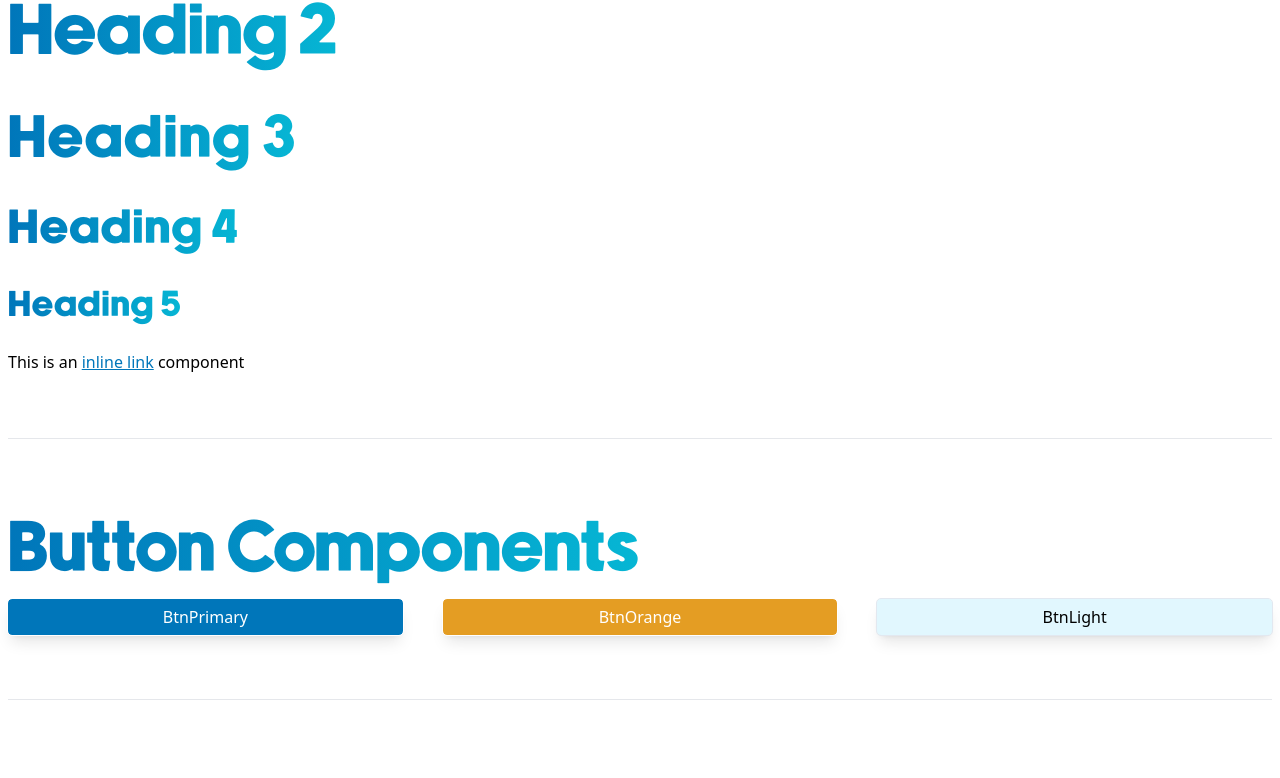
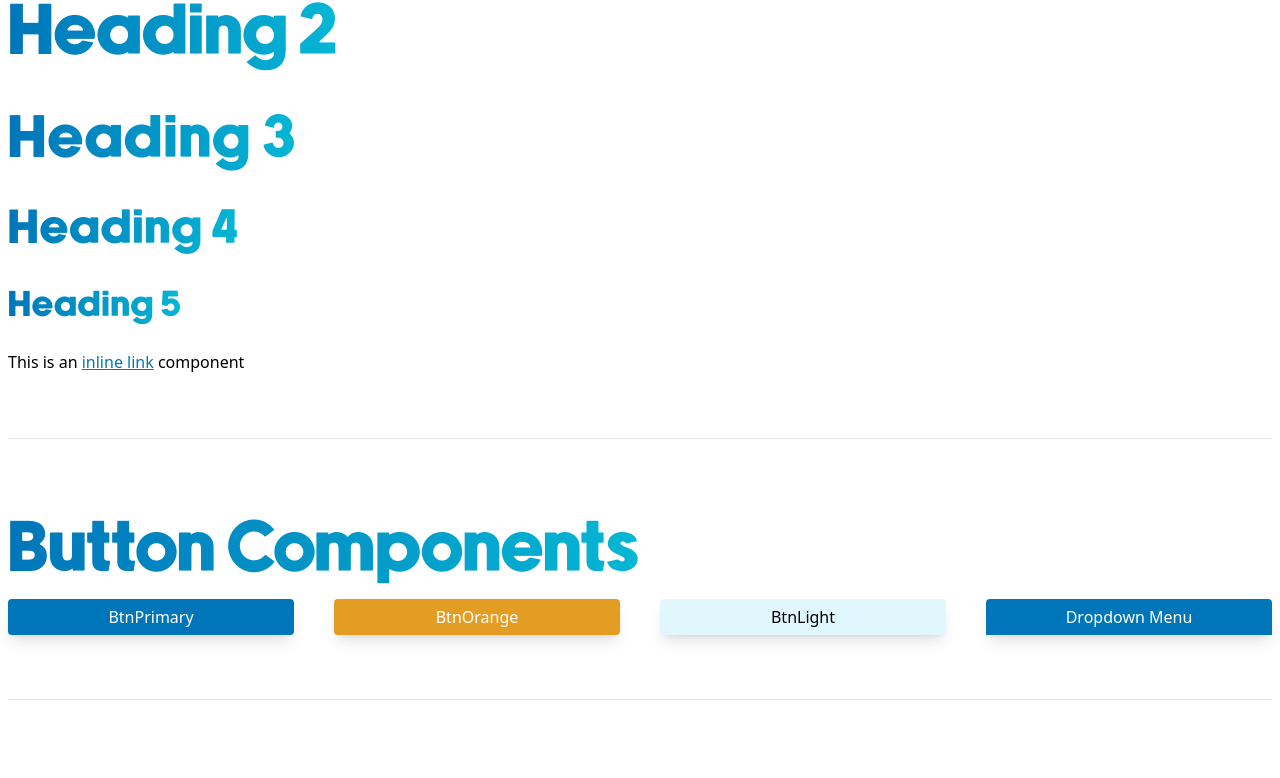
Before and after one commit to RyanBriggsDev/certify, a Next.js app: page /stylesheet in a window 1280 px wide. Shown: the part 851-1629 px from the top of the page. Built offline with nearby package versions, Linux system fonts and the light colour scheme.

Commit message:
dropdown comp + browser css issues

```diff
--- a/src/components/Layout.tsx
+++ b/src/components/Layout.tsx
@@ -3,7 +3,7 @@
 export default function Layout ({children}: any) {
 
     return (
-        <div className="min-h-screen flex justify-between items-center flex-col dark:bg-black dark:text-white">
+        <div className=" text-black bg-white min-h-screen flex justify-between items-center flex-col dark:bg-black dark:text-white">
             <p>Nav</p>
             {children}
             <p>Footer</p>
--- a/src/components/buttons/BtnLight.tsx
+++ b/src/components/buttons/BtnLight.tsx
@@ -3,7 +3,7 @@ export default function Button (props: any) {
     if (!props.btnText) return <p className="bg-red-500 text-white p-2 text-center rounded inline-block">Add btnText prop</p>
 
     return (
-        <button className={`${props.btnFontSizeClass ? props.btnFontSizeClass : 'text-base'} ${props.width ? props.width : 'w-fit'} outline outline-slate-200 shadow-lg outline-1 rounded p-1.5 px-3 bg-azure-blue text-black ease-in-out duration-300 active:bg-french-blue active:text-white hover:shadow-inner hover:outline-2 hover:outline-french-blue ${props.btnClassName ? props.btnClassName : ''}`} onClick={props.btnOnClick}>
+        <button className={`${props.btnFontSizeClass ? props.btnFontSizeClass : 'text-base'} ${props.width ? props.width : 'w-fit'} shadow-lg rounded p-1.5 px-3 bg-azure-blue text-black ease-in-out duration-300 hover:shadow-inner hover:bg-sky-100 hover:dark:bg-sky-200 ${props.btnClassName ? props.btnClassName : ''}`} onClick={props.btnOnClick}>
             {props.btnText}
         </button>
     )
--- a/src/components/buttons/BtnOrange.tsx
+++ b/src/components/buttons/BtnOrange.tsx
@@ -3,7 +3,7 @@ export default function Button (props: any) {
     if (!props.btnText) return <p className="bg-red-500 text-white p-2 text-center rounded inline-block">Add btnText prop</p>
 
     return (
-        <button className={`${props.btnFontSizeClass ? props.btnFontSizeClass : 'text-base'} ${props.width ? props.width : 'w-fit'} outline outline-white outline-1 shadow-lg rounded p-1.5 px-3 bg-pallete-orange text-white ease-in-out duration-300 hover:outline-2 hover:outline-[#D09021] hover:shadow-inner active:bg-[#D09021] ${props.btnClassName ? props.btnClassName : ''}`} onClick={props.btnOnClick}>
+        <button className={`${props.btnFontSizeClass ? props.btnFontSizeClass : 'text-base'} ${props.width ? props.width : 'w-fit'} shadow-lg rounded p-1.5 px-3 bg-pallete-orange text-white ease-in-out duration-300 hover:shadow-inner hover:bg-[#D09021] ${props.btnClassName ? props.btnClassName : ''}`} onClick={props.btnOnClick}>
             {props.btnText}
         </button>
     )
--- a/src/components/buttons/BtnPrimary.tsx
+++ b/src/components/buttons/BtnPrimary.tsx
@@ -5,7 +5,7 @@ export default function Button (props: any) {
     return (
         <button
             onClick={props.btnOnClick}
-            className={`${props.btnFontSizeClass ? props.btnFontSizeClass : 'text-base'} ${props.width ? props.width : 'w-fit'} outline outline-white outline-1 rounded p-1.5 px-3 bg-french-blue shadow-lg hover:outline-2 hover:outline-sapph-blue hover:shadow-inner active:bg-sapph-blue text-white ease-in-out duration-300 ${props.btnClassName ? props.btnClassName : ''}`}
+            className={`${props.btnFontSizeClass ? props.btnFontSizeClass : 'text-base'} ${props.width ? props.width : 'w-fit'} rounded p-1.5 px-3 bg-french-blue shadow-lg hover:shadow-inner hover:bg-sapph-blue text-white ease-in-out duration-300 ${props.btnClassName ? props.btnClassName : ''}`}
         >
             {props.btnText}
         </button>
--- /dev/null
+++ b/src/components/buttons/Dropdown.tsx
@@ -0,0 +1,40 @@
+import { useState } from "react"
+import { useRouter } from "next/router"
+
+export default function Dropdown ({ dropdownItems, title, ddBtnClasName }: any) {
+
+    const [dropdownOpen, setDropdownOpen] = useState(false)
+
+    if(!title) return <p className="bg-red-500 text-white p-2 text-center rounded inline-block">Add title prop</p>
+
+    return (
+        <div>
+            {dropdownOpen ? <div onClick={() => setDropdownOpen(false)} className="w-full h-full fixed top-0 left-0 flex z-1"></div> : <></>}
+            <div
+                className='dropdown-menu cursor-pointer z-10 relative bg-french-blue rounded-t p-1.5 px-3 text-center shadow-lg ease-in-out duration-300 text-white hover:bg-sapph-blue'
+                onClick={() => setDropdownOpen(!dropdownOpen)}
+            >
+                <p>{title}</p>
+                {dropdownOpen
+                    ?
+                        <ul className="absolute z-30 top-full text-black -left-0 w-full">
+                            {dropdownItems.map((item: [], index: any) => (
+                                <DropdownListItems item={item} key={index} />
+                            ))}
+                        </ul>
+                    :
+                        <></>
+                }
+            </div>
+        </div>
+    )
+}
+
+function DropdownListItems ({ item }: any) {
+
+    const router = useRouter()
+
+    return (
+        <li onClick={() => router.push(item.link)} className="w-full p-1.5 px-3 bg-slate-200 cursor-pointer shadow-lg hover:bg-slate-100 dark:hover:bg-slate-300 ease-in-out duration-300">{item.name}</li>
+    )
+}
--- a/src/components/form/Input.tsx
+++ b/src/components/form/Input.tsx
@@ -8,7 +8,7 @@ export default function Input ({ type, placeholder, className, onChange, name, v
             name={name}
             value={value}
             required={required}
-            className={`${width ? width : 'w-full'} outline outline-1 outline-slate-400 rounded p-1.5 px-3 shadow-lg ease-in-out duration-300 focus:outline-2 focus:outline-french-blue ${className ? className : ''}`}
+            className={`${width ? width : 'w-full'} outline outline-1 outline-slate-400 rounded p-1.5 px-3 shadow-lg text-black ease-in-out duration-300 focus:outline-2 focus:outline-french-blue ${className ? className : ''}`}
         />
     )
 }
--- a/src/pages/stylesheet.tsx
+++ b/src/pages/stylesheet.tsx
@@ -11,6 +11,7 @@ import BtnOrange from '@/components/buttons/BtnOrange'
 import BtnLight from '@/components/buttons/BtnLight'
 import InlineLink from "@/components/InlineLink"
 import Input from "@/components/form/Input"
+import Dropdown from "@/components/buttons/Dropdown"
 
 import { useRouter } from "next/router"
 
@@ -29,7 +30,7 @@ export default function StylesSheet () {
                             h1Text='Welcome to the Certify StyleSheet'
                             btnType='primary'
                             btnText='Lost? Go Home'
-                            btnOnCLick={() => router.push('/')}
+                            btnOnClick={() => router.push('/')}
                             />
                     </div>
                     <hr />
@@ -47,7 +48,7 @@ export default function StylesSheet () {
                     <hr />
                     <div>
                         <H2>Button Components</H2>
-                        <div className="grid grid-cols-3 gap-10">
+                        <div className="grid grid-cols-4 gap-10">
                             <BtnPrimary
                                 btnText='BtnPrimary'
                                 width='w-100'
@@ -59,6 +60,10 @@ export default function StylesSheet () {
                             <BtnLight
                                 btnText='BtnLight'
                                 width='w-100'
+                            />
+                            <Dropdown
+                                title='Dropdown Menu'
+                                dropdownItems={dropdownItems}
                             />
                         </div>
                     </div>
@@ -74,3 +79,22 @@ export default function StylesSheet () {
         </>
     )
 }
+
+const dropdownItems = [
+    {
+        name: 'Home',
+        link: '/'
+    },
+    {
+        name: 'About',
+        link: '/about'
+    },
+    {
+        name: 'Contact',
+        link: '/contact'
+    },
+    {
+        name: 'Pricing',
+        link: '/pricing'
+    }
+]
```
